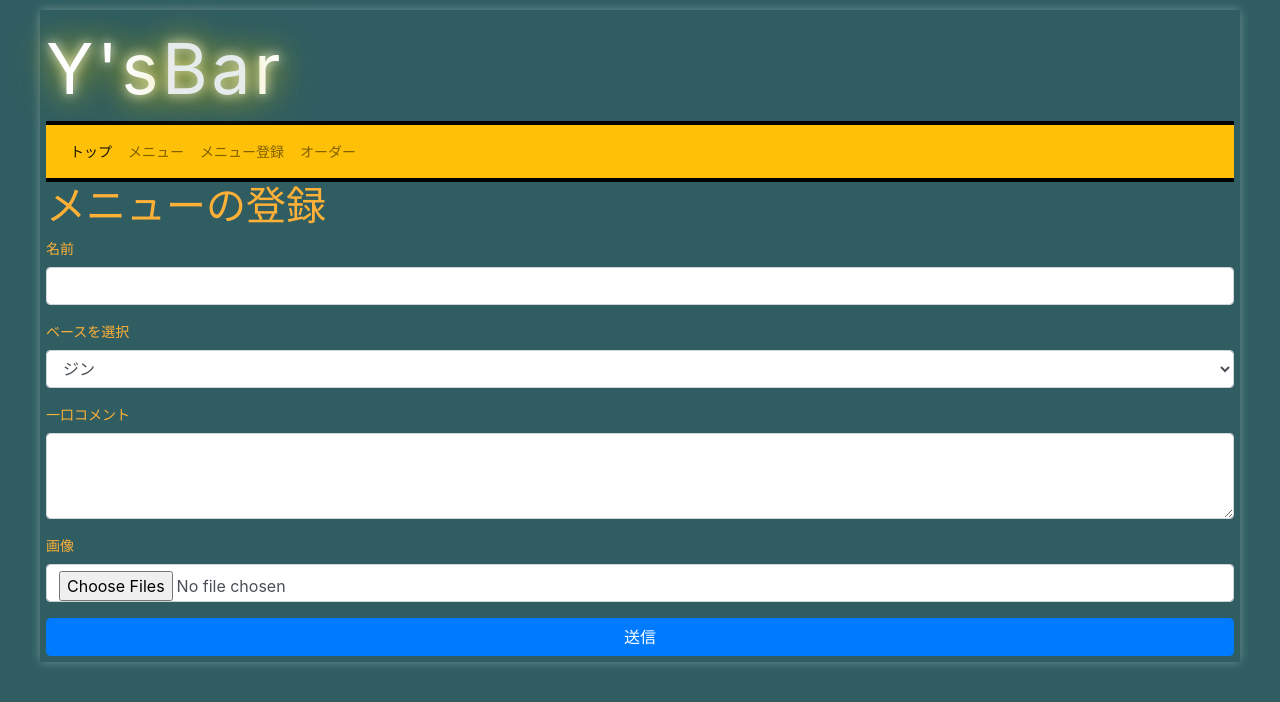
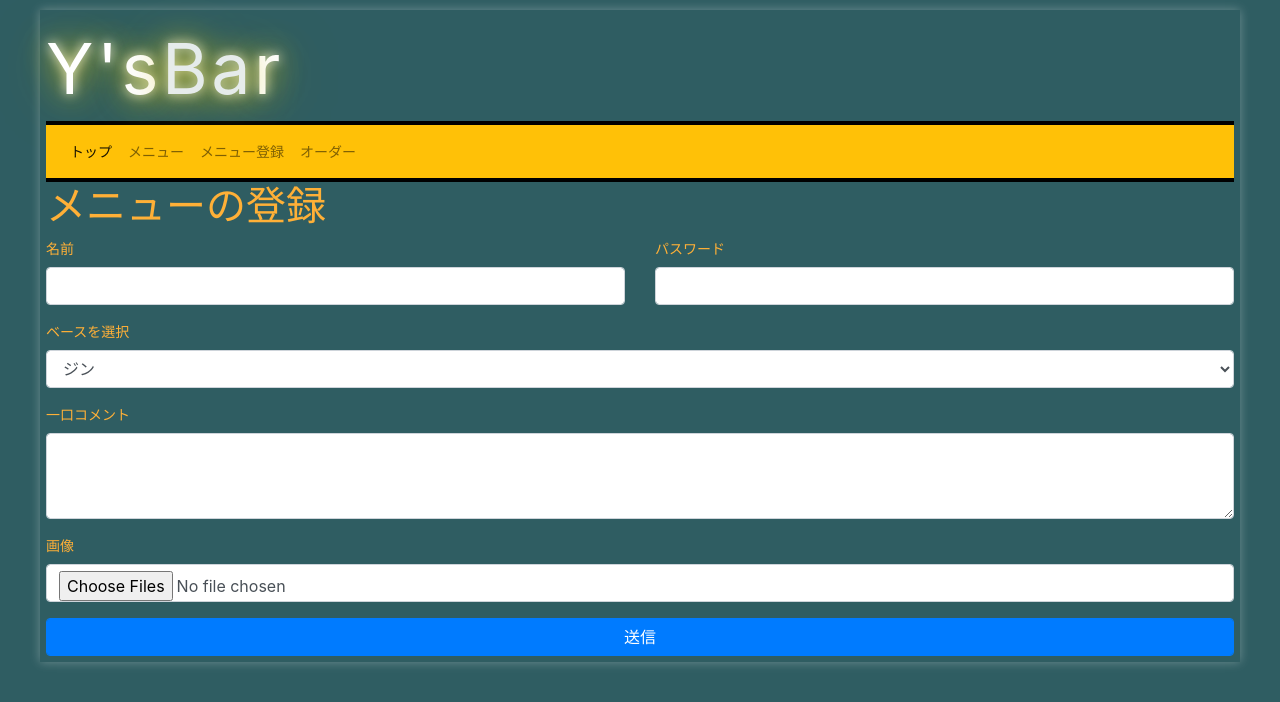
Before and after one commit to yusei88/YsBar_python, a Flask app: page /resister in a window 1280 px wide. Shown: the top 702 px of the page. Run offline with Flask 2, Linux system fonts and the light colour scheme; some libraries are stand-ins or nearby versions; some web fonts are replaced.

Commit message:
'メニューの登録にパスワードを設定'

```diff
--- a/app.py
+++ b/app.py
@@ -14,6 +14,8 @@ UPLOAD_FOLDER = './static/uploads/'
 ALLOWED_EXTENSIONS = set(['png', 'jpg'])
 app.config['UPLOAD_FOLDER'] = UPLOAD_FOLDER
 app.config['SECRET_KEY'] = os.urandom(24)
+
+upload_pswd = '91c16b8f0432317cbc43ec09e01f072180bd41994c9be5e0a7fd419b7caaeb8d'
 
 def allowed_file(filename):
     return '.' in filename and \
@@ -103,26 +105,30 @@ def resist_get():
 
 @app.route('/resister',methods=['POST'])
 def resist_post():
-    enter_name = request.form.get('name').strip()
-    enter_caption = request.form.get('caption').strip()
-    enter_base = request.form.get('base')
-    enter_img = request.files['img']
-    if enter_img and allowed_file(enter_img.filename):
-        session = sessionmaker(bind=engine)()#db用のsessionの作成
-        enter_img.save(os.path.join(app.config['UPLOAD_FOLDER'], enter_img.filename))
-        img_path = UPLOAD_FOLDER + enter_img.filename
-        exist = session.query(Menu).filter(Menu.name == enter_name).count()#カクテルの名前が登録されているか確認する
-        if exist == 0:#メニューに名前が登録されていなければ登録する
-            print("NewMenu!!Welcome!")
-            new_menu = Menu(name=enter_name,path=img_path,caption=enter_caption,base=enter_base)#インスタンス作成
-            session.add(new_menu)#追加
-            session.commit()#コミット
-            session.close()#sessionの解放
-            msg="登録しました。"
+    pswd = hashlib.sha256(request.form.get('pswd').strip().encode("utf-8")).hexdigest()
+    if (pswd == upload_pswd):
+        enter_name = request.form.get('name').strip()
+        enter_caption = request.form.get('caption').strip()
+        enter_base = request.form.get('base')
+        enter_img = request.files['img']
+        if enter_img and allowed_file(enter_img.filename):
+            session = sessionmaker(bind=engine)()#db用のsessionの作成
+            enter_img.save(os.path.join(app.config['UPLOAD_FOLDER'], enter_img.filename))
+            img_path = UPLOAD_FOLDER + enter_img.filename
+            exist = session.query(Menu).filter(Menu.name == enter_name).count()#カクテルの名前が登録されているか確認する
+            if exist == 0:#メニューに名前が登録されていなければ登録する
+                print("NewMenu!!Welcome!")
+                new_menu = Menu(name=enter_name,path=img_path,caption=enter_caption,base=enter_base)#インスタンス作成
+                session.add(new_menu)#追加
+                session.commit()#コミット
+                session.close()#sessionの解放
+                msg="登録しました。"
+            else:
+                msg="既に存在するメニューです。"
         else:
-            msg="既に存在するメニューです。"
+            msg="不正なファイルです。"
     else:
-        msg="不正なファイルです。"
+        msg = 'パスワードが違います。'
     return render_template('menu_resist.html', title="メニュー登録",message=msg)
 
 @app.route('/order',methods=['GET'])
--- a/templates/menu_resist.html
+++ b/templates/menu_resist.html
@@ -6,9 +6,19 @@
     {% endif %}
     <h1>メニューの登録</h1>
     <form action="/resister" method="post" enctype="multipart/form-data">
-        <div class="form-group">
-            <label class="form-label" for="name">名前</label>
-            <input type="text" class="form-control" name="name" id="name" required>
+        <div class="row">
+            <div class="col-sm-6">
+                <div class="form-group">
+                    <label class="form-label" for="name">名前</label>
+                    <input type="text" class="form-control" name="name" id="name" required>
+                </div>
+            </div>
+            <div class="col-sm-6">
+                <div class="form-group">
+                    <label class="form-label" for="pswd">パスワード</label>
+                    <input type="password" class="form-control" name="pswd" id="pswd" required>
+                </div>
+            </div>
         </div>
         <div class="form-group">
             <label for="base">ベースを選択</label>
```
Also changed, not shown: ysbar.db.
